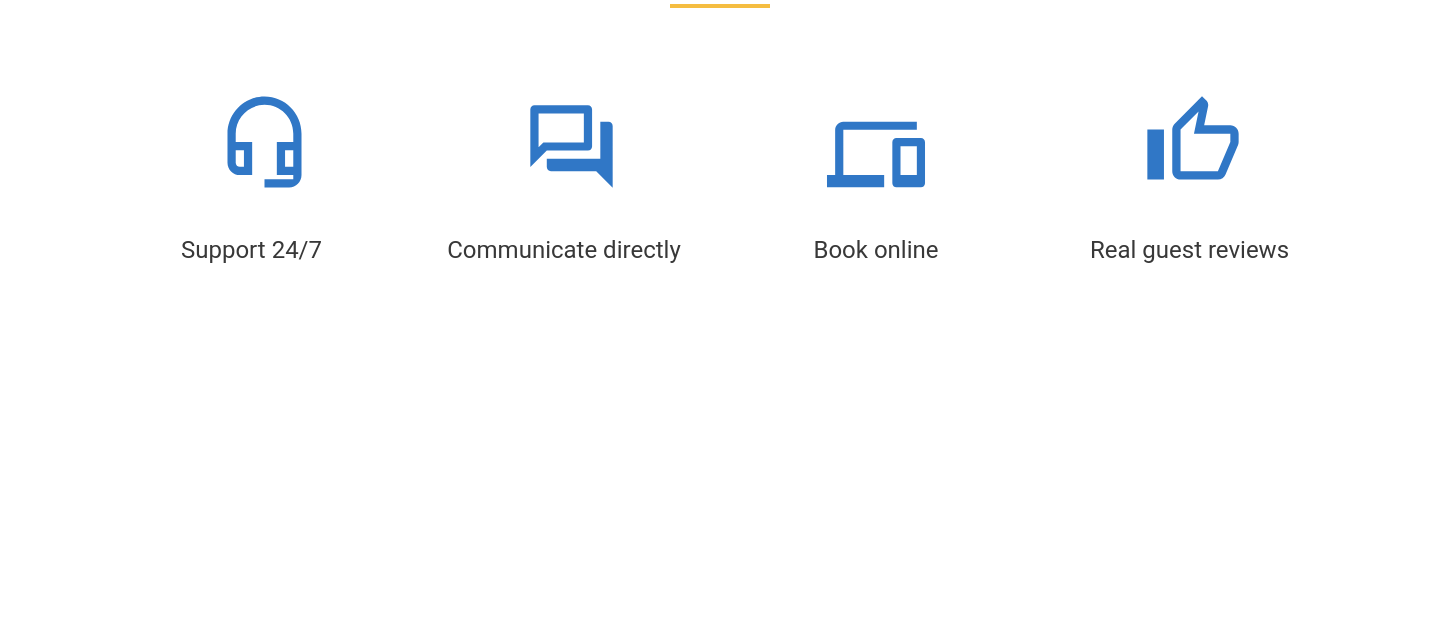
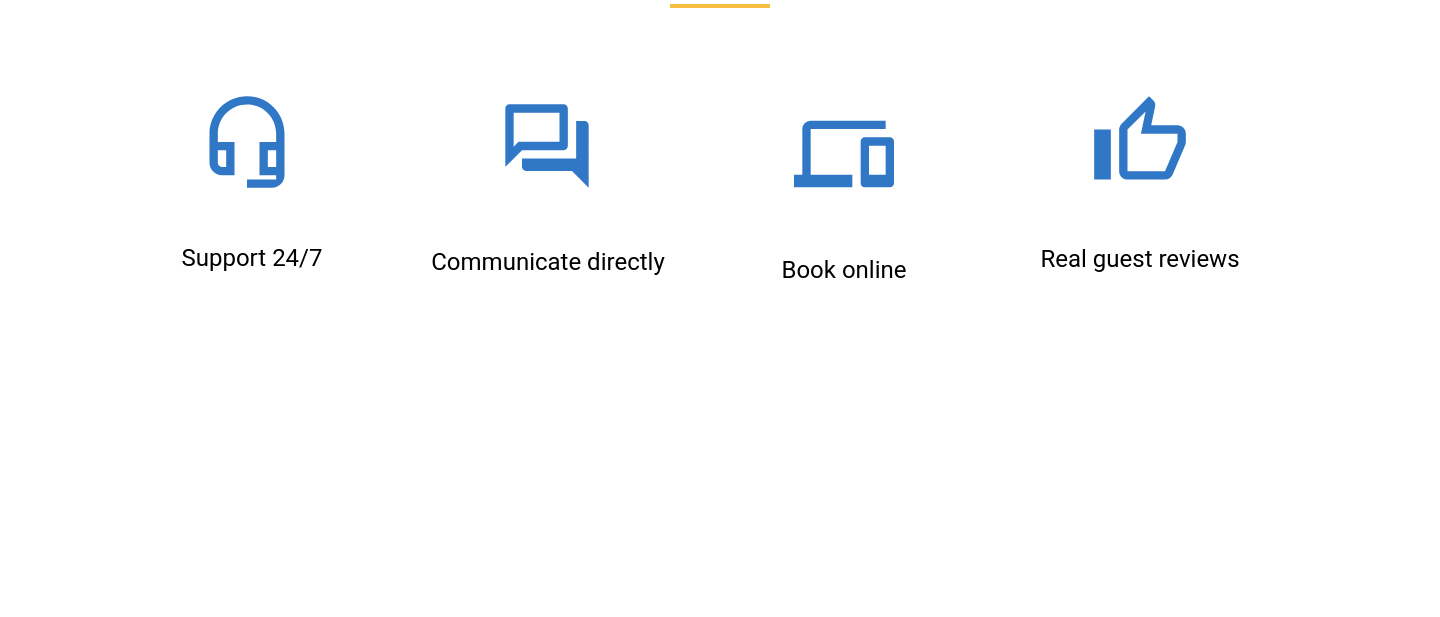
Before and after one commit to Stackeevich/if-html, a plain HTML site: page index.html in a window 1280 px wide. Shown: the part 183-800 px from the top of the page, 1440 px wide, since content can reach past the window. Drawn offline with Linux system fonts and the light colour scheme.

Commit message:
please told me what i do wrong and how fix it

```diff
--- a/index.html
+++ b/index.html
@@ -6,23 +6,33 @@
     <meta name="viewport" content="width=device-width, initial-scale=1.0">
     <link rel="stylesheet" href="/styles/style.css">
     <title>Document</title>
+
 </head>
 <body>
+    <div class="container">
 
-    <p>What do we offer</p>
+            <h1>What do we offer</h1>
+            <hr>
+        <div class="image-item">
 
-    <hr>
+            <div class="support"><a href="#"><img src="/img/Vector (4).svg" alt="support"></a>
+                <p class="suppot-item">Support 24/7</p>
+            </div>
 
-<a href="#1"><img src="/img/Vector (4).svg" class="img1" alt="Support 24/7"></a>
-<a href="#2"><img src="/img/Vector (3).svg" class="img2" alt="Communicate directly"></a>
-<a href="#3"><img src="/img/Vector (2).svg" class="img3" alt="Book online"></a>
-<a href="#4"><img src="/img/Vector (1).svg" class="img4" alt="guest reviews"></a>
+            <div class="comm"><a href="#"><img src="/img/Vector (3).svg" alt="support"></a>
+                <p class="comm-item">Communicate directly</p>
+            </div>
 
-<a href="#1"><p class="link1">Support 24/7</p></a>
-<a href="#2"><p class="link2">Communicate directly</p></a>
-<a href="#3"><p class="link3">Book online</p></a>
-<a href="#4"><p class="link4">Real guest reviews</p></a>
+            <div class="book"><a href="#"><img src="/img/Vector (2).svg" alt="support"></a>
+                <p class="book-item">Book online</p>
+            </div>
 
+            <div class="rev"><a href="#"><img src="/img/Vector (1).svg" alt="support"></a>
+                <p class="rev-item">Real guest reviews</p>
+            </div>
 
+        </div>
+
+    </div>
 </body>
 </html>
--- a/styles/style.css
+++ b/styles/style.css
@@ -1,85 +1,95 @@
 * {
+    padding: 0;
     margin: 0;
-padding: 0;
-background: #FFFFFF;
+}
+
+.container {
+    height: 569px;
+    width: 1440px;
+}
+
+h1 {
+    height: 47px;
+    width: 306px;
+    margin-left: 567px;
+    margin-top: 120px;
+    border-radius: nullpx;
+    font-family: Roboto;
+    font-size: 40px;
+    font-style: normal;
+    font-weight: 500;
+    line-height: 47px;
+    letter-spacing: 0em;
+    text-align: left;
+}
+
+hr {
+    height: 4px;
+    width: 100px;
+    margin-left: 670px;
+    margin-top: 20px;
+    border: none;
+
+    background: #F5BD41;
+
+}
+
+.image-item {
+    display: flex;
+}
+
+.support {
+    width: 296px;
+    height: 176px;
+    margin-left: 104px;
+    margin-top: 84px;
+    /* padding-left; 105px:   */
+}
+
+.support>a>img {
+    padding-top: 4px;
+    padding-left: 105px;
+    padding-bottom: 52px;
+
+}
+
+.comm {
+    width: 296px;
+    height: 178px;
+    margin-top: 88px;
+}
+
+.comm>a>img {
+    padding-top: 8px;
+    padding-left: 105px;
+    padding-bottom: 56px;
+}
+
+.book {
+    width: 296px;
+    height: 184px;
+    margin-top: 96px;
+}
+
+.book>a>img {
+    padding-top: 16px;
+    padding-left: 98px;
+    padding-bottom: 64px;
+}
+
+.rev {
+    width: 296px;
+    height: 183px;
+    margin-top: 84px;
+}
+
+.rev>a>img {
+    padding-top: 4px;
+    padding-left: 102px;
+    padding-bottom: 61px;
 }
 
 p {
-position: absolute;
-width: 306px;
-height: 47px;
-margin-left: 567px;
-margin-top: 120px;
-font-family: Roboto;
-font-style: normal;
-font-weight: 500;
-font-size: 40px;
-line-height: 47px;
-color: #383838;
-}
-
-hr {
-position: absolute;
-
-height: 4px;
-width: 100px;
-left: 670px;
-top: 187px;
-border-radius: 0px;
-border: none;
-background-color: #F5BD41;
-}
-
-.img1 {
-position: absolute;
-margin-top: 275.17px;
-margin-left: 214.5px;
-height: 91.66666412353516px;
-width: 75px;
-left: 12.5px;
-top: 4.1666259765625px;
-border-radius: 0px;
-}
-
-.img2 {
-position: absolute;
-margin-top: 279.33px;
-margin-left: 521.33px;
-height: 83.33333587646484px;
-width: 83.33333587646484px;
-left: 8.333328247070312px;
-top: 8.3333740234375px;
-border-radius: 0px;
-}
-
-.img3 {
-position: absolute;
-margin-top: 287.67px;
-margin-left: 826px;
-height: 66.66665649414062px;
-width: 100px;
-left: 0px;
-top: 16.6666259765625px;
-border-radius: 0px
-}
-
-.img4 {
-position: absolute;
-margin-top: 275.17px;
-margin-left: 1143.17px;
-height: 83.33333587646484px;
-width: 91.66666412353516px;
-left: 4.166656494140625px;
-top: 4.1666259765625px;
-border-radius: 0px;
-}
-
-.link1 {
-position: absolute;
-height: 28px;
-width: 141px;
-margin-left: 181px;
-margin-top: 419px;
     font-family: Roboto;
     font-size: 24px;
     font-style: normal;
@@ -88,51 +98,3 @@ line-height: 28px;
     letter-spacing: 0em;
     text-align: center;
     }
-
-.link2 {
-position: absolute;
-width: 296px;
-height: 28px;
-margin-left: 416px;
-margin-top: 419px;
-font-family: Roboto;
-font-style: normal;
-font-weight: normal;
-font-size: 24px;
-line-height: 28px;
-text-align: center;
-color: #383838;
-}
-
-.link3 {
-position: absolute;
-width: 168px;
-height: 28px;
-margin-left: 792px;
-margin-top: 419px;
-font-family: Roboto;
-font-style: normal;
-font-weight: normal;
-font-size: 24px;
-line-height: 28px;
-text-align: center;
-
-color: #383838;
-}
-
-.link4 {
-position: absolute;
-width: 225px;
-height: 28px;
-margin-left: 1077px;
-margin-top: 419px;
-
-font-family: Roboto;
-font-style: normal;
-font-weight: normal;
-font-size: 24px;
-line-height: 28px;
-text-align: center;
-
-color: #383838;
-}
```
Lines whose indentation alone changed are shown as unchanged.
